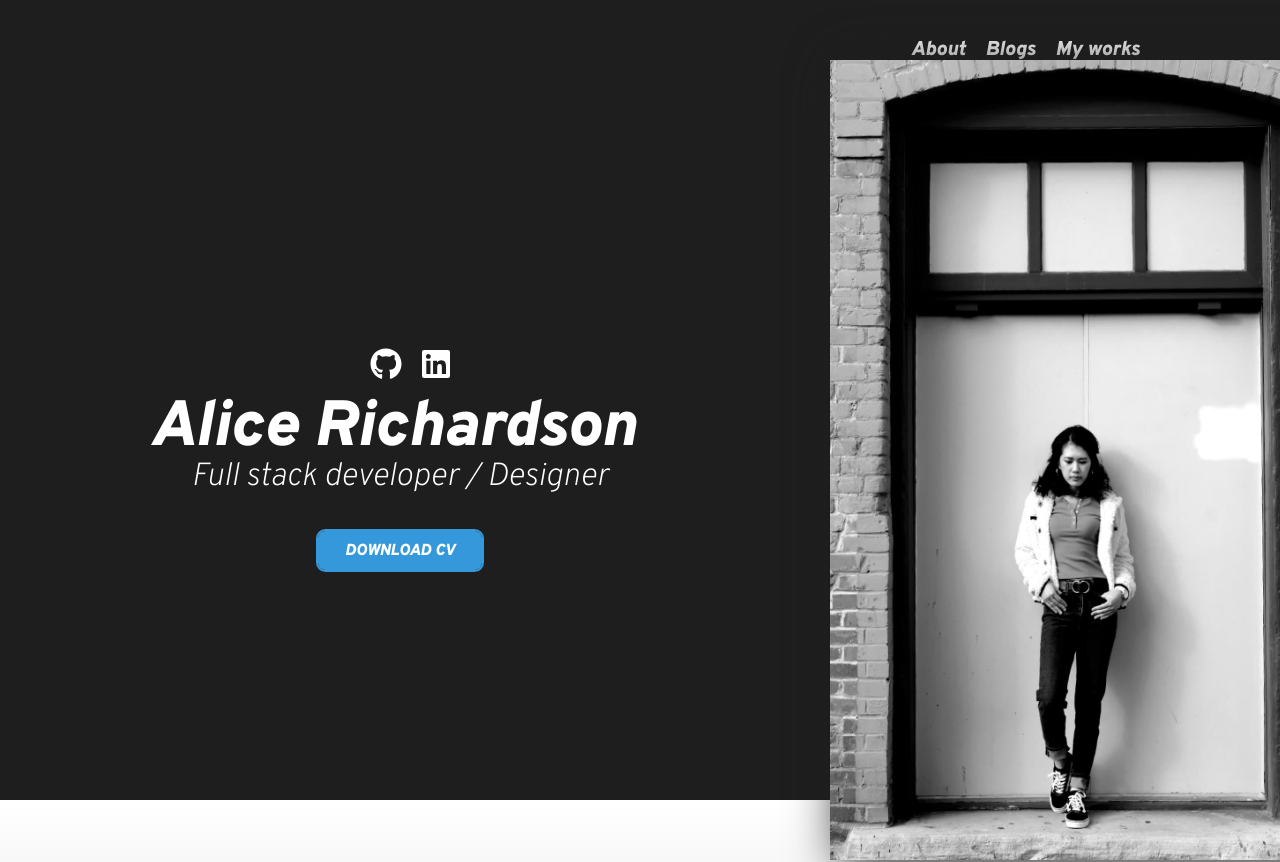
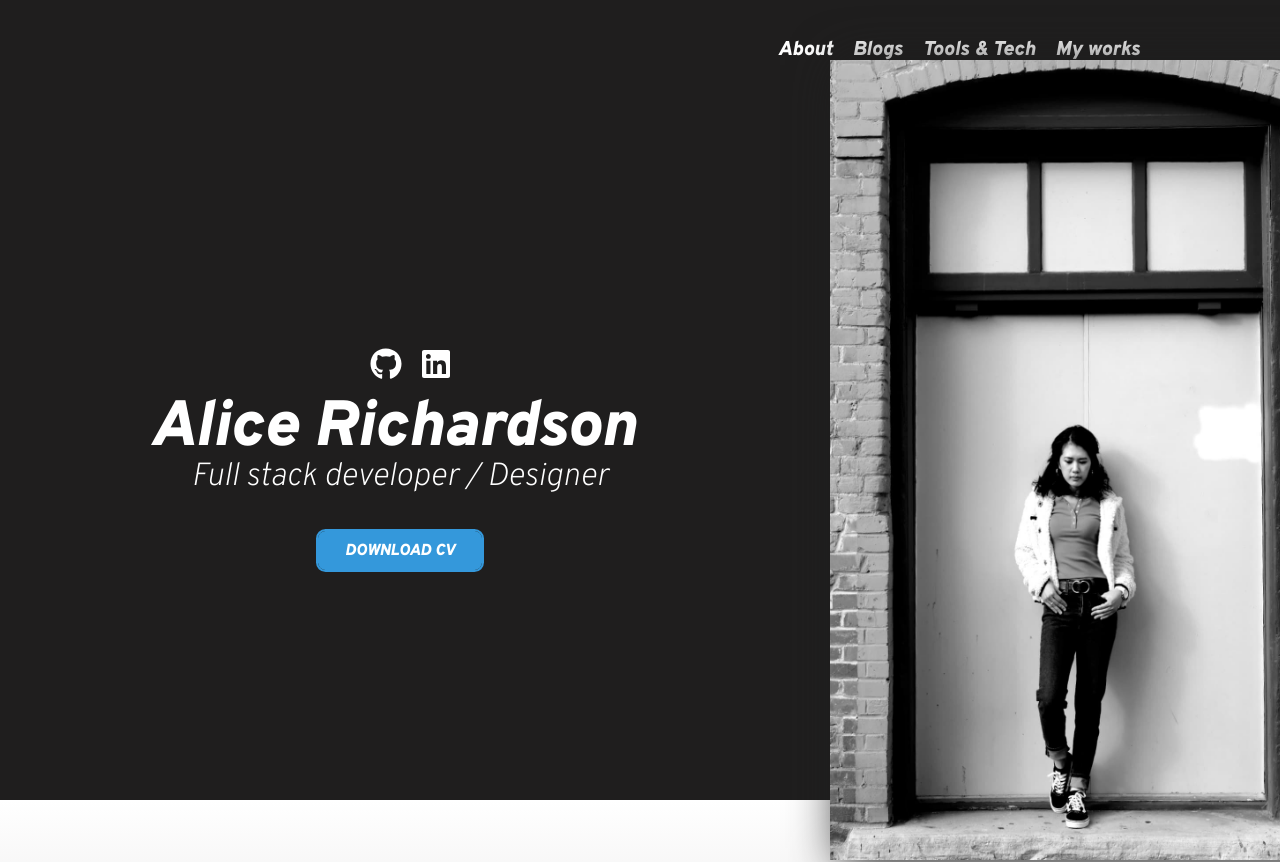
Before and after one commit to Alicerichardson28/portfolio, a React (Create React App) app: page / in a window 1280 px wide. Shown: the top 862 px of the page. Built offline with nearby package versions, Linux system fonts and the light colour scheme.

Commit message:
add width and height to skills container

```diff
--- a/src/components/Home.css
+++ b/src/components/Home.css
@@ -285,6 +285,8 @@ a {
     display: flex;
     justify-content: space-evenly;
     margin-top: 30px;
+    width: 100vw;
+    height: 80vh;
 }
 .card {
     width: 100px;
--- a/src/components/Home.js
+++ b/src/components/Home.js
@@ -37,6 +37,9 @@ export default class Navbar extends Component {
                                 </a>
                                 <Link to="/blogs" target="_blank" rel="noopener noreferrer">
                                     <li className='nav-list-home'>Blogs</li>
+                                </Link>
+                                <Link to="#skills-container" target="_blank" rel="noopener noreferrer">
+                                    <li className='nav-list-home'>Tools & Tech</li>
                                 </Link>
                                 <Link to="/projects" target="_blank" rel="noopener noreferrer">
                                     <li className='nav-list-home'>My works</li>
@@ -78,7 +81,7 @@ export default class Navbar extends Component {
                         </p>
                     </div>
                 </div>
-                <div className='skills-container'>
+                <div id='skills-container'>
                     <h1 className="tech-title">Tools & Technologies</h1>
                     <ul className="list-skill">
                         <div>
```
